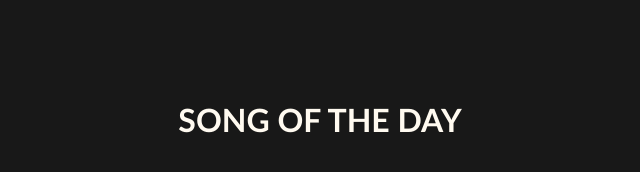
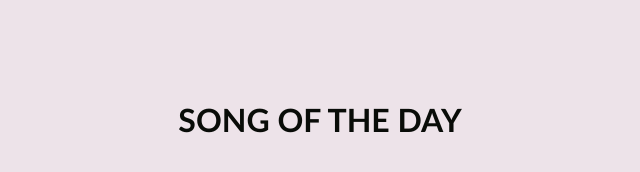
Before and after one commit to ZakJaeb/Song-Of-The-Day, a plain HTML site: page index.html in a window 1280 px wide. Shown: the whole page, without its empty margins (320-960 px from the left). Drawn offline with Linux system fonts and the light colour scheme.

Commit message:
Added color palette. Updated homepage colors.

```diff
--- a/main.css
+++ b/main.css
@@ -1,11 +1,11 @@
 body {
-    background-color: rgb(24, 24, 24);
+    background-color: rgb(237, 227, 233);
 }
 h1 {
     text-align: center;
     margin-top: 100px;
     margin-bottom: 50px;
-    color:floralwhite;
+    color: rgb(9, 12, 8);
     text-transform: uppercase;
     font-family:'Gill Sans', 'Gill Sans MT', Calibri, 'Trebuchet MS', sans-serif;
 }
```
Also changed, not shown: README.md.
